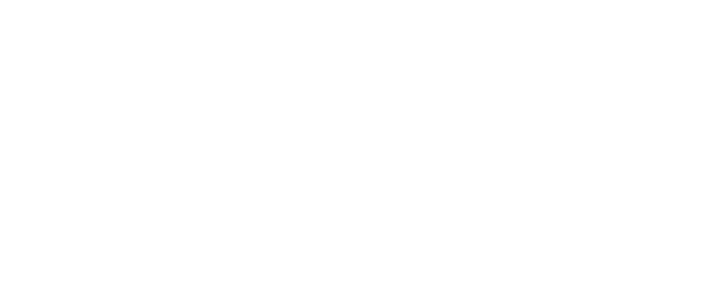
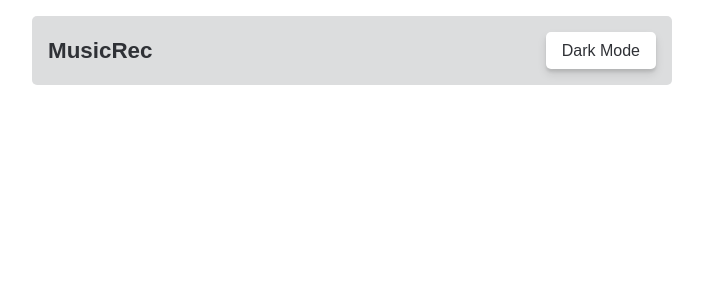
Before and after one commit to SK02K1/musicRec-using-styled-components, a React (Create React App) app: page / in a window 1280 px wide. Shown: the top 300 px of the page, without its empty margins (288-991 px from the left). Built offline with nearby package versions, Linux system fonts and the light colour scheme.

Commit message:
add: Nav component - added nav component. - added theme toggle button.

```diff
--- a/src/App.js
+++ b/src/App.js
@@ -1,7 +1,8 @@
 import { GlobalStyles } from "./components/styles/GlobalStyles";
 import { ThemeProvider } from "styled-components";
-import { darkMode, lightMode } from "./data/themes.js";
+import { lightMode } from "./data/themes.js";
 import { useState } from "react";
+import { Nav } from "./components/Nav";
 
 export default function App() {
   const [appTheme, setAppTheme] = useState(lightMode);
@@ -9,6 +10,7 @@
     <div className="App">
       <ThemeProvider theme={appTheme}>
         <GlobalStyles />
+        <Nav appThemeHandler={(themeName) => setAppTheme(themeName)} />
       </ThemeProvider>
     </div>
   );
--- /dev/null
+++ b/src/components/Logo.jsx
@@ -0,0 +1,5 @@
+import { StyledLogo } from "./styles/Logo.styled";
+
+export const Logo = ({ title }) => {
+  return <StyledLogo>{title}</StyledLogo>;
+};
--- /dev/null
+++ b/src/components/Nav.jsx
@@ -0,0 +1,14 @@
+import { Logo } from "./Logo";
+import { StyledNav } from "./styles/Nav.styled";
+import { ToggleButton } from "./ToggleButton";
+
+export const Nav = ({ appThemeHandler }) => {
+  return (
+    <StyledNav>
+      <Logo title="MusicRec" />
+      <ToggleButton
+        appThemeHandler={(themeName) => appThemeHandler(themeName)}
+      />
+    </StyledNav>
+  );
+};
--- /dev/null
+++ b/src/components/ToggleButton.jsx
@@ -0,0 +1,17 @@
+import { darkMode, lightMode } from "../data/themes";
+import { StyledButton } from "./styles/Button.styled";
+
+let isDarkModeEnabled = false;
+
+export const ToggleButton = ({ appThemeHandler }) => {
+  const toggleBtnClickHandler = () => {
+    let themeName = isDarkModeEnabled ? lightMode : darkMode;
+    appThemeHandler(themeName);
+    isDarkModeEnabled = !isDarkModeEnabled;
+  };
+  return (
+    <StyledButton onClick={toggleBtnClickHandler}>
+      {isDarkModeEnabled ? "Light Mode" : "Dark Mode"}
+    </StyledButton>
+  );
+};
--- /dev/null
+++ b/src/components/styles/Button.styled.jsx
@@ -0,0 +1,18 @@
+import styled from "styled-components";
+
+export const StyledButton = styled.button`
+  padding: 0.6rem 1rem;
+  font-size: 1rem;
+  border-radius: 5px;
+  color: ${({
+    theme: {
+      colors: { primaryText }
+    }
+  }) => primaryText};
+  background: ${({
+    theme: {
+      colors: { bg }
+    }
+  }) => bg};
+  box-shadow: 0 5px 10px rgba(0, 0, 0, 0.1), 0 3px 3px rgba(0, 0, 0, 0.1);
+`;
--- /dev/null
+++ b/src/components/styles/Logo.styled.jsx
@@ -0,0 +1,6 @@
+import styled from "styled-components";
+
+export const StyledLogo = styled.div`
+  font-size: 1.4rem;
+  font-weight: 600;
+`;
--- /dev/null
+++ b/src/components/styles/Nav.styled.jsx
@@ -0,0 +1,16 @@
+import styled from "styled-components";
+
+export const StyledNav = styled.nav`
+  width: 50%;
+  margin: 1rem auto;
+  padding: 1rem;
+  display: flex;
+  justify-content: space-between;
+  align-items: center;
+  background-color: ${({
+    theme: {
+      colors: { card }
+    }
+  }) => card};
+  border-radius: 5px;
+`;
```
